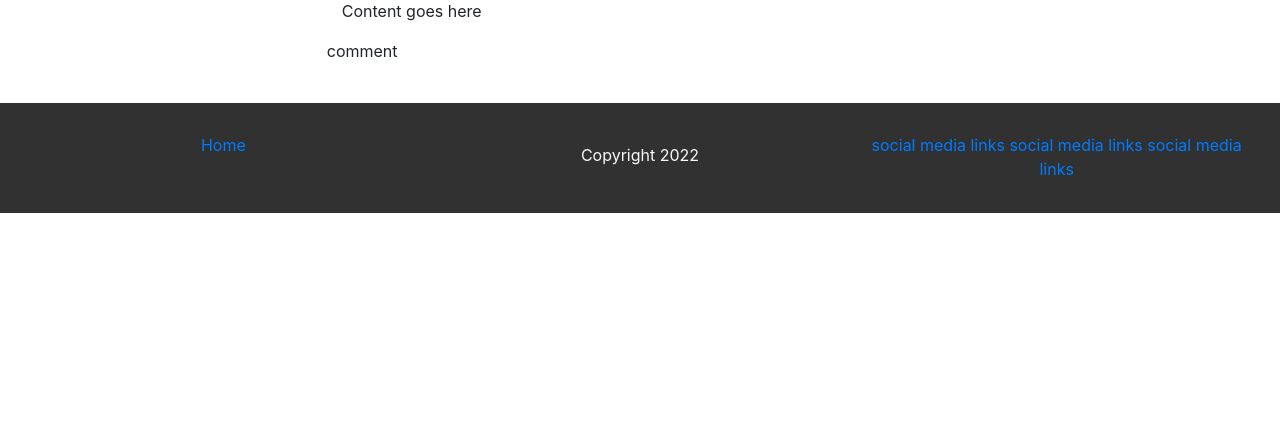
After one commit to Vaugert/Crispy-feed, a Django app: template templates/posts/post_details.html in a window 1280 px wide. The commit adds this page. Shown: the part 113-536 px from the top of the page. Run offline with Django 3.2, Linux system fonts and the light colour scheme; the template is opened without the code that fills it, so the values that code supplies are empty; some libraries are stand-ins or nearby versions.

Commit message:
wire up urls for post details

```diff
--- a/feed/forms.py
+++ b/feed/forms.py
@@ -5,7 +5,7 @@ class CommentForm(forms.ModelForm):
     class Meta:
         fields = ('content',)
         labels = {
-            'content': ('Leave a comment')
+            'content': ('Leave a comment!')
         }
         model = Comment
         widgets = {'content': forms.Textarea(attrs={'class': 'form-control', 'rows': 3})}
--- a/feed/urls.py
+++ b/feed/urls.py
@@ -1,8 +1,9 @@
-from django.urls import path
+from django.urls import path, include
 from . import views
 from .models import Post
 
 urlpatterns = [
-    path('post_details/<pk>', views.post_details, name='post_details'),
+    path('post_details/<int:pk>', views.post_details, name='post'),
+    path('accounts/', include('allauth.urls')),
 
 ]
--- a/feed/views.py
+++ b/feed/views.py
@@ -29,7 +29,7 @@ def post_details(request, pk):
     }
 
 
-    return render(request, 'templates/post_details.html', context)
+    return render(request, 'posts/post_details.html', context)
 
 
 def post_comment(request):
--- a/static/styles.css
+++ b/static/styles.css
@@ -32,7 +32,3 @@ footer {
     margin-left: 5%;
 
 }
-
-#post_title {
-
-}
--- a/templates/base.html
+++ b/templates/base.html
@@ -9,7 +9,7 @@
     <link rel="stylesheet" href="https://cdn.jsdelivr.net/npm/bootstrap@4.6.1/dist/css/bootstrap.min.css" integrity="sha384-zCbKRCUGaJDkqS1kPbPd7TveP5iyJE0EjAuZQTgFLD2ylzuqKfdKlfG/eSrtxUkn" crossorigin="anonymous">
 </head>
 <body>
-    <nav class="navbar navbar-expand-sm navbar-light">
+    <nav class="navbar navbar-expand-sm ">
 
         <a href="#" class="navbar-brand mb-0 h1 text-light" >
             CrispyFeed
--- a/templates/index.html
+++ b/templates/index.html
@@ -4,7 +4,7 @@
     <div class="row" >
         {% for post in posts %}
         <div class="col-sm-12">
-           <a href="{% url 'post_details' pk %}"> <h2 id="post_title">{{ post.title }}</h2></a>
+           <a href="{% url 'post_details' post.pk %}"> <h2 id="post_title">{{ post.title }}</h2></a>
             <p> {{ post.content }}</p>
         </div>
         {% endfor %}
--- /dev/null
+++ b/templates/posts/post_details.html
@@ -0,0 +1,35 @@
+{% extends 'base.html' %} {% block content %}
+
+{% load crispy_forms_tags %}
+
+<header class="masthead" style="background-image: url('assets/img/post-bg.jpg')">
+    <div class="container position-relative px-4 px-lg-5">
+        <div class="row gx-4 gx-lg-5 justify-content-center">
+            <div class="col-md-10 col-lg-8 col-xl-7">
+                <div class="post-heading">
+                    <h1>Title goes here</h1>
+
+
+                </div>
+            </div>
+        </div>
+    </div>
+</header>
+<!-- Post Content-->
+<article class="mb-4">
+    <div class="container px-4 px-lg-5">
+        <div class="row gx-4 gx-lg-5 justify-content-center">
+            <div class="col-md-10 col-lg-8 col-xl-7">
+                <p>Content goes here</p>
+                </p>
+                <div class="row">
+                    <p>comment</p>
+                </div>
+            </div>
+        </div>
+    </div>
+</article>
+
+
+
+{% endblock content %}
```
Also changed, not shown: templates/post_details.html (deleted, +0 -86 lines).
